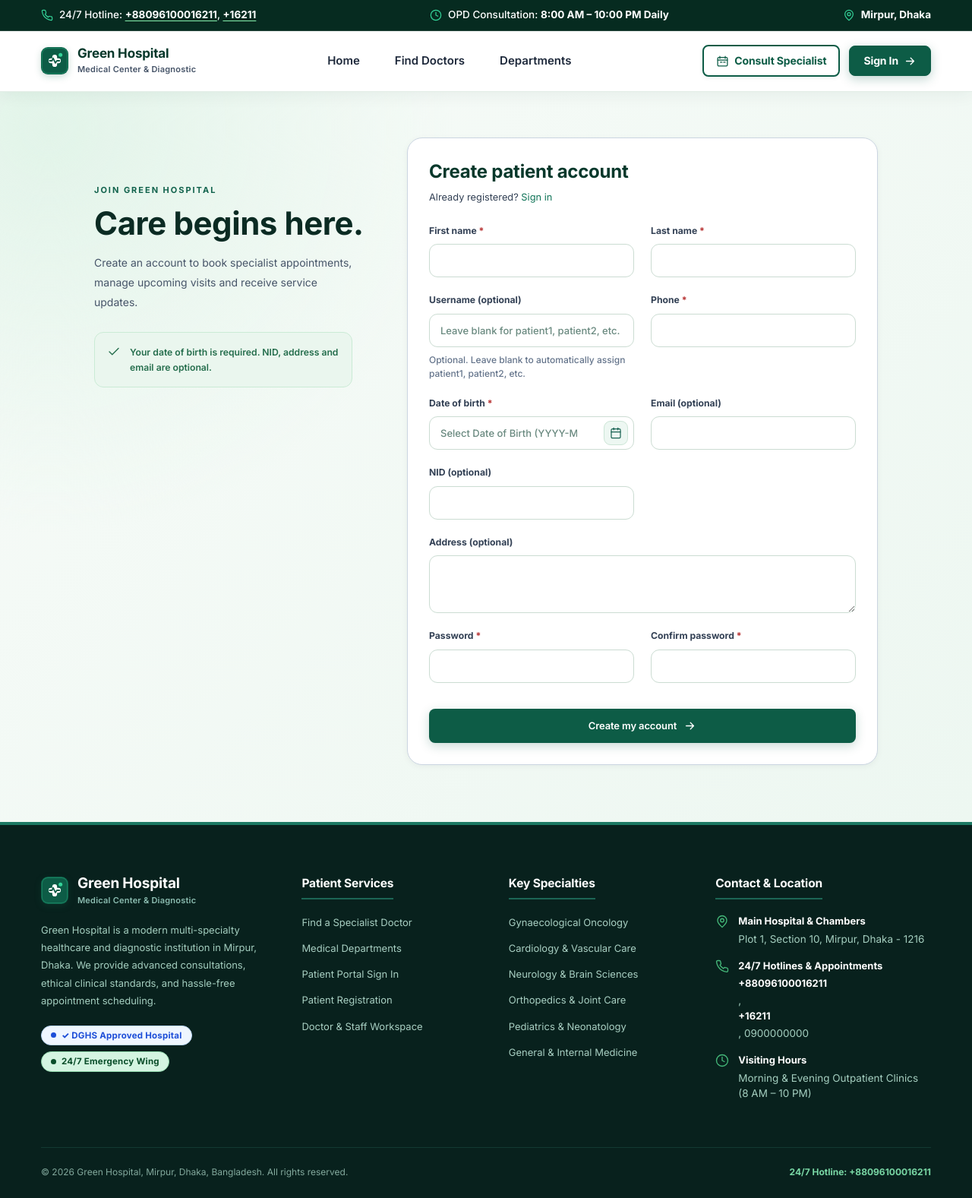
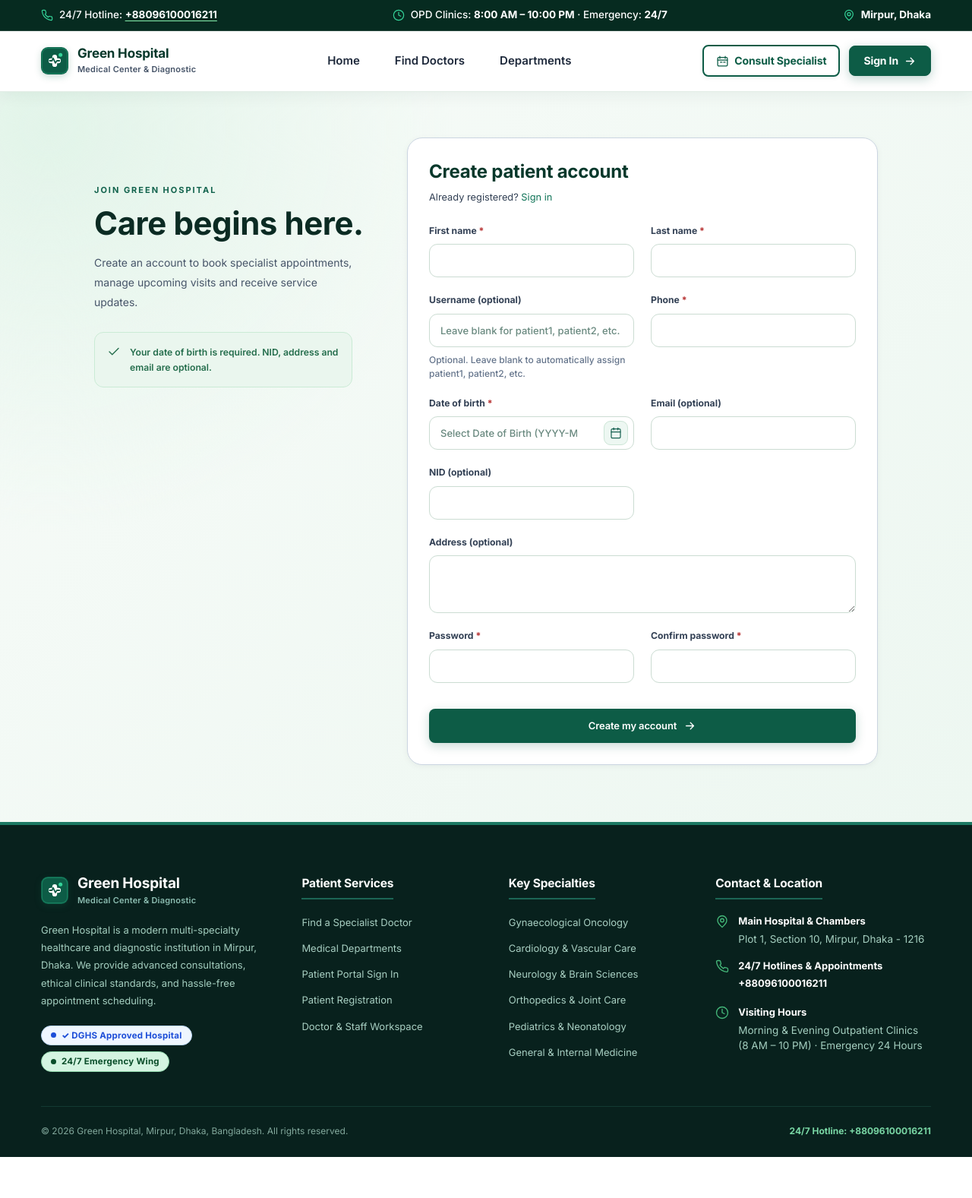
Before and after one commit to shawn-cse/healthcare-appointment-management-system, a Django app: page /register/ in a window 1280 px wide. Shown: the whole page at 76% size. After the commit the page ends 1523 px from the top, so only its background shows below. Run offline with Django 5.2, Linux system fonts and the light colour scheme.

Commit message:
Standardize single contact hotline to +88096100016211 everywhere, remove +16211 and 0900000000, and update visiting hours to Outpatient (8 AM - 10 PM) with 24h Emergency

```diff
--- a/config/settings.py
+++ b/config/settings.py
@@ -72,7 +72,7 @@ if not DEBUG:
     SECURE_HSTS_INCLUDE_SUBDOMAINS = True
     SECURE_HSTS_PRELOAD = True
 HOSPITAL_NAME = os.environ.get('HOSPITAL_NAME', 'Green Hospital')
-HOSPITAL_PHONE = os.environ.get('HOSPITAL_PHONE', '0900000000')
+HOSPITAL_PHONE = os.environ.get('HOSPITAL_PHONE', '+88096100016211')
 HOSPITAL_ADDRESS = os.environ.get('HOSPITAL_ADDRESS', 'Dhaka, Bangladesh')
 PUBLIC_BASE_URL = os.environ.get('PUBLIC_BASE_URL', 'http://localhost:8000').rstrip('/')
 SSLCOMMERZ_STORE_ID = os.environ.get('SSLCOMMERZ_STORE_ID', '')
--- a/hospital/forms.py
+++ b/hospital/forms.py
@@ -488,7 +488,7 @@ class ChamberForm(forms.ModelForm, FormStyleMixin):
             'description': forms.TextInput(attrs={'placeholder': 'e.g. Building 1, chamber 302'}),
             'name': forms.TextInput(attrs={'placeholder': 'e.g. Mirpur Central Outpatient Wing'}),
             'address': forms.TextInput(attrs={'placeholder': 'e.g. Plot 1, Section 10, Mirpur, Dhaka-1216'}),
-            'contact_number': forms.TextInput(attrs={'placeholder': 'e.g. +88096100016211, +16211'}),
+            'contact_number': forms.TextInput(attrs={'placeholder': 'e.g. +88096100016211'}),
         }
         labels = {
             'building': 'Building / Wing',
@@ -497,7 +497,7 @@ class ChamberForm(forms.ModelForm, FormStyleMixin):
             'description': 'Room Description (e.g. Building 1, chamber 302)',
             'name': 'Center / Chamber Name',
             'address': 'Chamber Address (Mirpur, Dhaka)',
-            'contact_number': 'Hotline Numbers (+88096100016211, +16211)',
+            'contact_number': 'Hotline Number (+88096100016211)',
             'department': 'Primary Department (optional)',
             'is_active': 'Active for Consultations',
         }
@@ -608,7 +608,7 @@ class ChamberForm(forms.ModelForm, FormStyleMixin):
             'description': forms.TextInput(attrs={'placeholder': 'e.g. Building 1, chamber 302'}),
             'name': forms.TextInput(attrs={'placeholder': 'e.g. Mirpur Central Outpatient Wing'}),
             'address': forms.TextInput(attrs={'placeholder': 'e.g. Plot 1, Section 10, Mirpur, Dhaka-1216'}),
-            'contact_number': forms.TextInput(attrs={'placeholder': 'e.g. +88096100016211, +16211'}),
+            'contact_number': forms.TextInput(attrs={'placeholder': 'e.g. +88096100016211'}),
         }
         labels = {
             'building': 'Building / Wing',
@@ -617,7 +617,7 @@ class ChamberForm(forms.ModelForm, FormStyleMixin):
             'description': 'Room Description (e.g. Building 1, chamber 302)',
             'name': 'Center / Chamber Name',
             'address': 'Chamber Address (Mirpur, Dhaka)',
-            'contact_number': 'Hotline Numbers (+88096100016211, +16211)',
+            'contact_number': 'Hotline Number (+88096100016211)',
             'department': 'Primary Department (optional)',
             'is_active': 'Active for Consultations',
         }
--- a/hospital/models.py
+++ b/hospital/models.py
@@ -83,7 +83,7 @@ class Chamber(models.Model):
     floor = models.CharField(max_length=50, blank=True, default="3rd Floor")
     description = models.CharField(max_length=255, blank=True, default="Building 1, chamber 302", help_text="e.g. Building 1, chamber 302")
     address = models.CharField(max_length=255, default="Plot 1, Section 10, Mirpur, Dhaka-1216")
-    contact_number = models.CharField(max_length=120, default="+88096100016211, +16211")
+    contact_number = models.CharField(max_length=120, default="+88096100016211")
     department = models.ForeignKey(Department, on_delete=models.SET_NULL, null=True, blank=True, related_name='chambers')
     is_active = models.BooleanField(default=True)
     created_at = models.DateTimeField(auto_now_add=True)
@@ -207,7 +207,7 @@ class DoctorProfile(models.Model):
     def active_contact(self):
         if self.chamber:
             return self.chamber.contact_number
-        return self.contact_number or '+88096100016211, +16211'
+        return self.contact_number or '+88096100016211'
 
     @property
     def assigned_days_list(self):
--- a/hospital/views.py
+++ b/hospital/views.py
@@ -781,7 +781,7 @@ def staff_edit(request,pk=None):
                         chamber_days=days_str,
                         room_number=chamber.room_number if chamber else 'Chamber 302',
                         chamber_address=chamber.address if chamber else 'Plot 1, Section 10, Mirpur, Dhaka-1216',
-                        contact_number=chamber.contact_number if chamber else '+88096100016211, +16211',
+                        contact_number=chamber.contact_number if chamber else '+88096100016211',
                         booking_notice_hours=pol.default_notice_hours,
                         booking_advance_days=pol.default_advance_days,
                         payment_deadline_hours=pol.default_payment_hours,
--- a/templates/base.html
+++ b/templates/base.html
@@ -11,7 +11,7 @@
   <link rel="preconnect" href="https://fonts.googleapis.com">
   <link rel="preconnect" href="https://fonts.gstatic.com" crossorigin>
   <link href="https://fonts.googleapis.com/css2?family=Inter:wght@400;500;600;700&display=swap" rel="stylesheet">
-  <link href="{% static 'css/app.css' %}?v=20261121_35" rel="stylesheet">
+  <link href="{% static 'css/app.css' %}?v=20261121_36" rel="stylesheet">
   <link href="{% static 'css/calendar.css' %}?v=20261121_30" rel="stylesheet">
 </head>
 <body class="{% if user.is_authenticated %}app-layout{% else %}public-layout{% endif %}">
@@ -234,11 +234,11 @@
   <div class="container header-top-inner">
     <div class="top-info-item">
       <svg class="icon" aria-hidden="true"><use href="#ic-phone"/></svg>
-      <span class="top-info-text">24/7 Hotline: <a href="tel:+88096100016211" class="top-bar-hotline"><strong>+88096100016211</strong></a>, <a href="tel:16211" class="top-bar-hotline"><strong>+16211</strong></a></span>
+      <span class="top-info-text">24/7 Hotline: <a href="tel:+88096100016211" class="top-bar-hotline"><strong>+88096100016211</strong></a></span>
     </div>
     <div class="top-info-item hidden-mobile">
       <svg class="icon" aria-hidden="true"><use href="#ic-clock"/></svg>
-      <span class="top-info-text">OPD Consultation: <strong>8:00 AM – 10:00 PM Daily</strong></span>
+      <span class="top-info-text">OPD Clinics: <strong>8:00 AM – 10:00 PM</strong> · Emergency: <strong>24/7</strong></span>
     </div>
     <div class="top-info-item hidden-mobile">
       <svg class="icon" aria-hidden="true"><use href="#ic-map-pin"/></svg>
@@ -348,14 +348,14 @@
           <svg class="icon"><use href="#ic-phone"/></svg>
           <div>
             <b>24/7 Hotlines & Appointments</b>
-            <p><b>+88096100016211</b>, <b>+16211</b>, {{ hospital_phone }}</p>
+            <p><a href="tel:+88096100016211"><b>+88096100016211</b></a></p>
           </div>
         </div>
         <div class="footer-contact-item">
           <svg class="icon"><use href="#ic-clock"/></svg>
           <div>
             <b>Visiting Hours</b>
-            <p>Morning & Evening Outpatient Clinics (8 AM – 10 PM)</p>
+            <p>Morning & Evening Outpatient Clinics (8 AM – 10 PM) · Emergency 24 Hours</p>
           </div>
         </div>
       </div>
```
Also changed, not shown: 1 other file.
